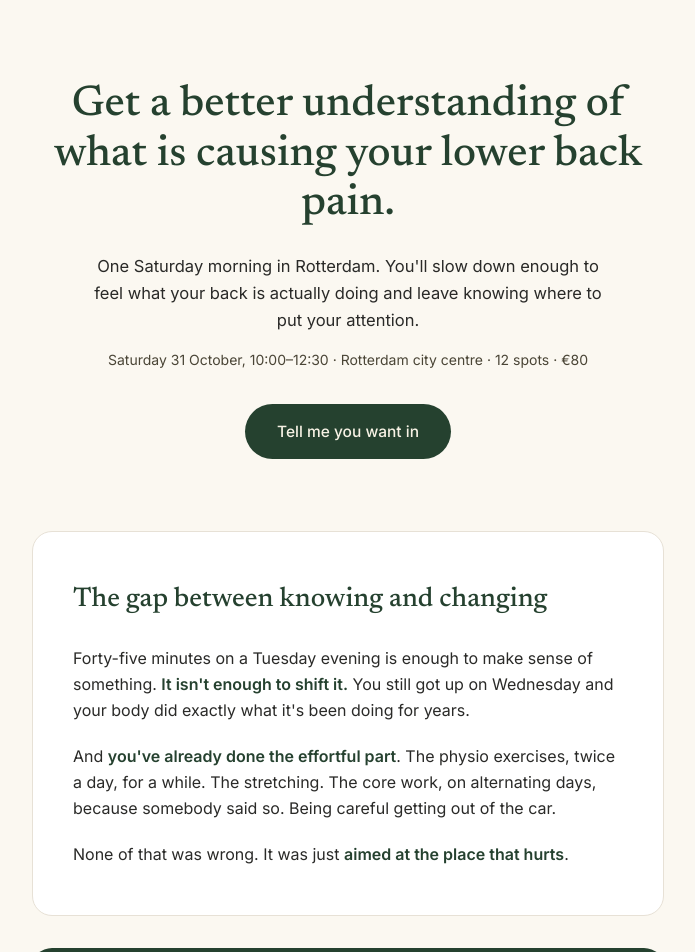
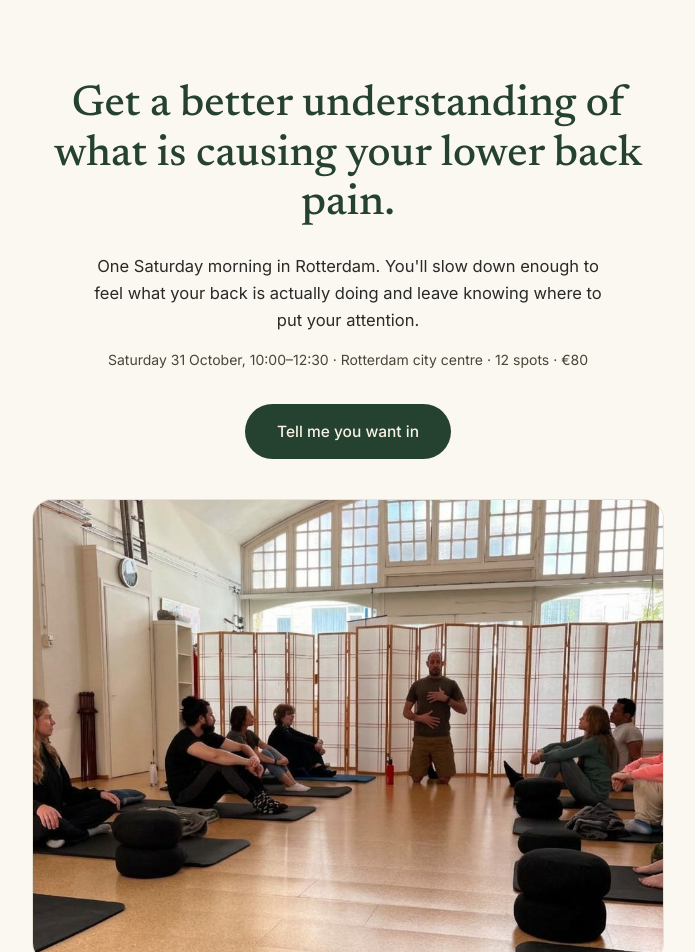
Before and after one commit to VinPOPFrance/James, a Next.js app: page /workshop in a window 1280 px wide. Shown: the top 952 px of the page, without its empty margins (292-987 px from the left). Built offline with nearby package versions, Linux system fonts and the light colour scheme; no server answers.

Commit message:
Refactor code structure for improved readability and maintainability

```diff
--- a/src/app/workshop/page.tsx
+++ b/src/app/workshop/page.tsx
@@ -1,4 +1,5 @@
 import type { Metadata } from "next";
+import Image from "next/image";
 import Script from "next/script";
 import { siteConfig } from "@/config/site-config";
 import styles from "./workshop.module.css";
@@ -68,6 +69,17 @@ export default function WorkshopPage() {
           <a href="#apply" className={`${cta} mt-8`}>
             Tell me you want in
           </a>
+          <div className="mt-10 overflow-hidden rounded-section border border-hairline">
+            <Image
+              src="/media/workshop-group.jpg"
+              alt="James guiding a group seated on mats during a workshop"
+              width={896}
+              height={656}
+              priority
+              sizes="(max-width: 768px) 100vw, 680px"
+              className="h-auto w-full"
+            />
+          </div>
         </section>
 
         {/* 2. THE PROBLEM · white card */}
```
Also changed, not shown: public/media/workshop-group.jpg (added).
